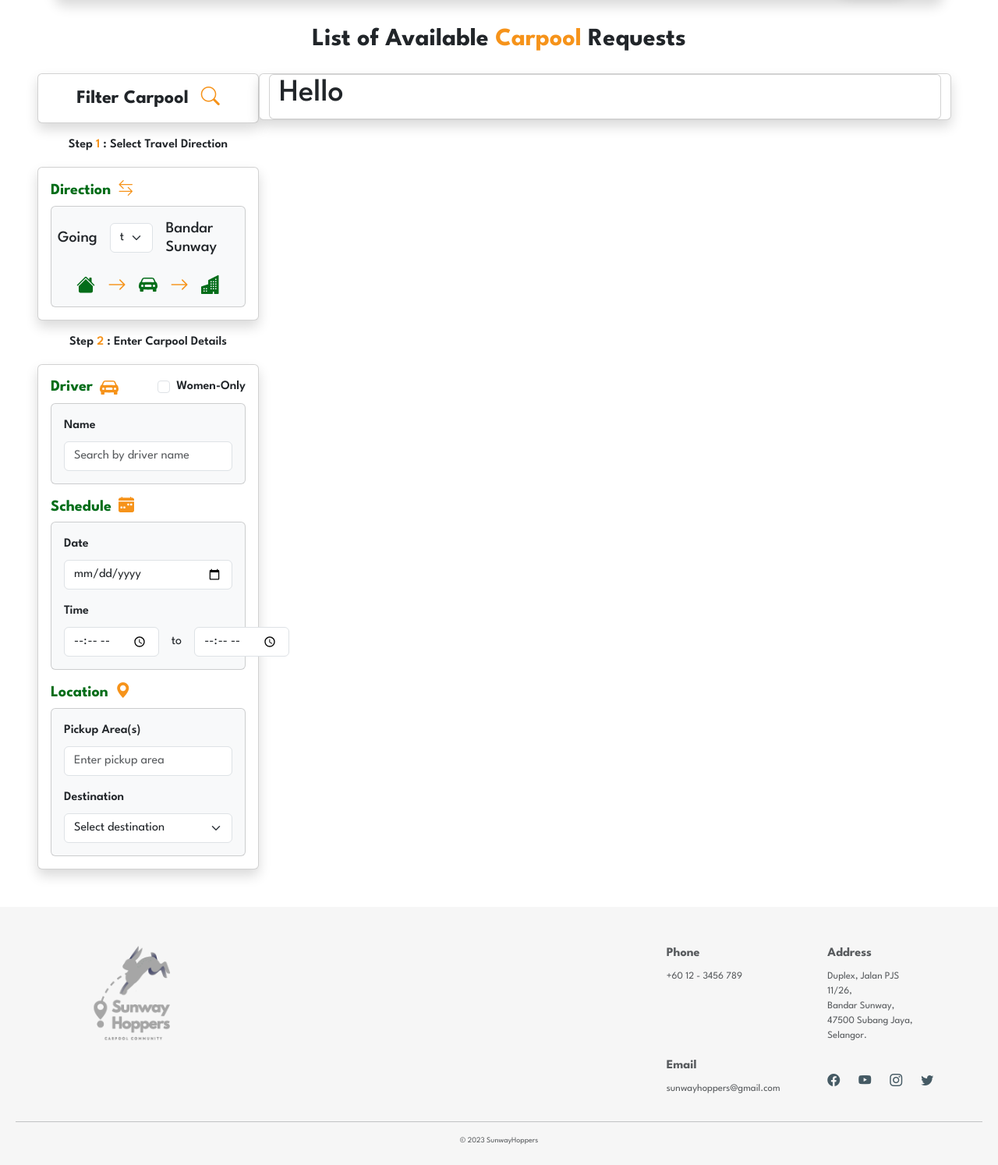
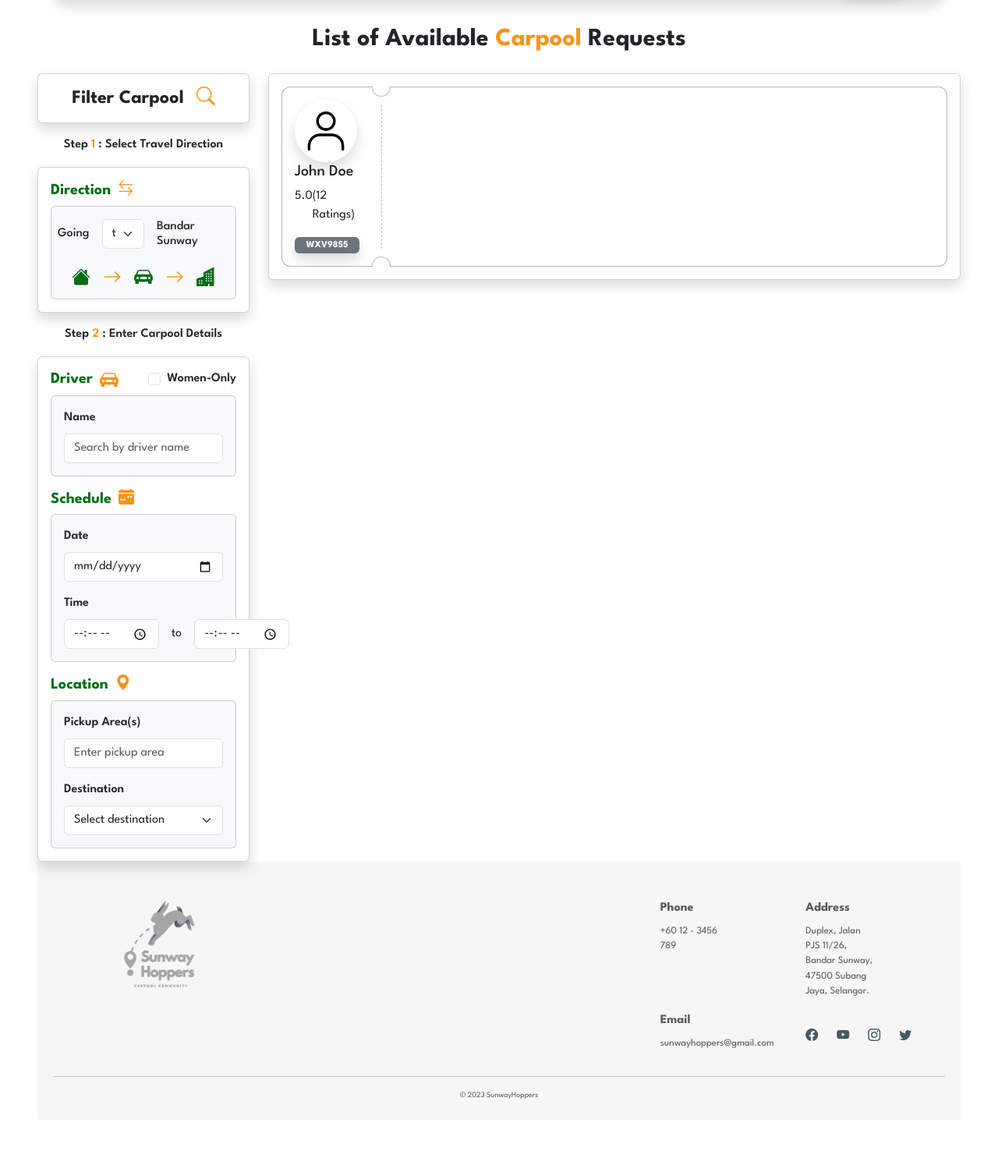
Before and after one commit to ShaorenCheah/Sunway-Hoppers, a PHP site: page /findCarpool.php in a window 1280 px wide. Shown: the part 80-1574 px from the top of the page at 78% size. After the commit the page ends 1490 px from the top, so only its background shows below. Run offline with PHP 8.4, Linux system fonts and the light colour scheme.

Commit message:
Added ticket border

```diff
--- a/findCarpool.php
+++ b/findCarpool.php
@@ -19,7 +19,7 @@
   <div class="m-5">
     <h2 class="text-center pt-5 pb-3"><b>List of Available <span style="color:var(--secondary)">Carpool</span> Requests</b></h2>
 
-    <div class="row m-0">
+    <div class="row gx-5 m-0">
       <!-- Filter Section -->
       <div class="col-3 h-auto d-flex flex-column ps-0">
         <div class="card shadow text-center p-2 py-3">
@@ -30,13 +30,13 @@
         <div class="card shadow p-3">
           <h5 style="color:var(--primary)"><b>Direction</b> <i class="bi bi-arrow-left-right ms-1"></i></h5>
           <div class="card bg-body-tertiary d-flex p-2 py-3">
-            <h5 class="d-flex justify-content-center align-items-center">Going
+            <h6 class="d-flex justify-content-center align-items-center">Going
               <select class="form-select mx-3 w-25" aria-label="Default select example">
                 <option selected value="to">to</option>
                 <option value="from">from</option>
               </select>
               Bandar Sunway
-            </h5>
+            </h6>
             <div class="d-flex justify-content-center mt-3">
               <i class="d-flex align-items-center bi bi-house-fill" style="font-size: 1.5rem; color:var(--primary);"></i>
               <i class="d-flex align-items-center bi bi-arrow-right mx-3" style="font-size: 1.5rem;"></i>
@@ -105,16 +105,47 @@
       </div>
 
       <!-- Carpool Section -->
-      <div class="col-9 h-100 card shadow row">
+      <div class="col-9 h-100 card shadow p-0 d-flex">
+
         <!-- Ticket Section -->
-        <div class="card">
-          <h1>Hello</h1>
+        <div class="m-3 d-flex flex-row" style="border-radius:0.714rem" >
+          <!-- First Column (Driver Profile)-->
+          <div class="d-flex flex-column p-3 driver-border">
+            <img src="images/person.png" alt="Avatar" class="shadow" style="border-radius: 50%;height: 5rem; width: 5rem;">
+            <h5>John Doe</h5>
+            <div class="d-flex">
+              <p> 5.0 </p>
+              <p>(12 Ratings)</p>
+            </div>
+            <span class="badge bg-secondary shadow">WXV9855</span>
+          </div>
+
+          <!-- Second Column (Ticket Line)-->
+          <div class="d-flex flex-column">
+            <div class="half-circle flipped"></div>
+            <div class="h-100 d-flex justify-content-center align-items-center">
+              <div class="dashed-line"></div>
+            </div>
+            <div class="half-circle"></div>
+          </div>
+
+          <div class="d-flex w-100 carpool-border">
+
+            <div>
+
+            </div>
+            <div>
+
+            </div>
+            <div>
+
+            </div>
+          </div>
         </div>
       </div>
+
     </div>
-
-  </div>
-  <?php include './includes/footer.inc.php'; ?>
+    <?php include './includes/footer.inc.php'; ?>
 </body>
 
 
--- a/styles/findCarpool.css
+++ b/styles/findCarpool.css
@@ -1 +1,38 @@
 @import "style.css";
+
+.half-circle {
+  width: 1.5rem; /* You can adjust this based on your design */
+  height: 0.9rem; /* as half of the width */
+  background-color: none;
+  border-top-left-radius: 1.1rem; /* 1rem of height + 0.1rem of border */
+  border-top-right-radius: 1.1rem; /* 1rem of height + 0.1rem of border */
+  border: 1px solid #B6B6B6; /* 0.1rem border */
+  border-bottom: 0;
+}
+
+.half-circle.flipped {
+  transform: scaleY(-1);
+}
+
+.dashed-line {
+  width: 0.05rem; /* Adjust the thickness of the dashed line as needed */
+  height:90%;
+  border-left: 0.1rem dashed #B6B6B6;
+}
+
+
+.driver-border {
+  border-top: 0.5px solid #B6B6B6;
+  border-bottom: 0.5px solid #B6B6B6;
+  border-left: 0.5px solid #B6B6B6;
+  border-top-left-radius: 0.714rem; /* Adjust the radius as needed */
+  border-bottom-left-radius: 0.714rem; /* Adjust the radius as needed */
+}
+
+.carpool-border {
+  border-top: 0.5px solid #B6B6B6;
+  border-bottom: 0.5px solid #B6B6B6;
+  border-right: 0.5px solid #B6B6B6;
+  border-top-right-radius: 0.714rem; /* Adjust the radius as needed */
+  border-bottom-right-radius: 0.714rem; /* Adjust the radius as needed */
+}
```
Also changed, not shown: images/person.png (added).
